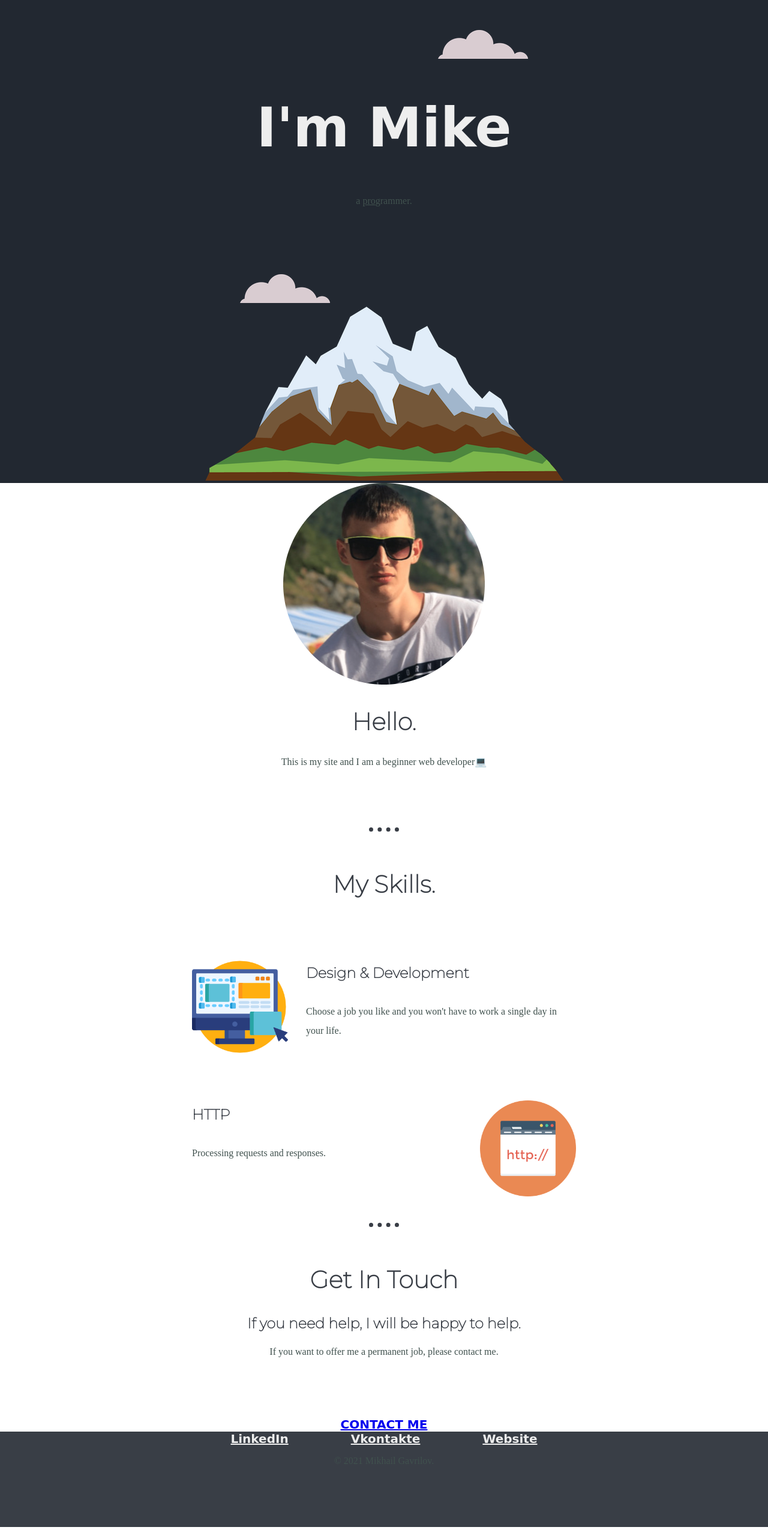
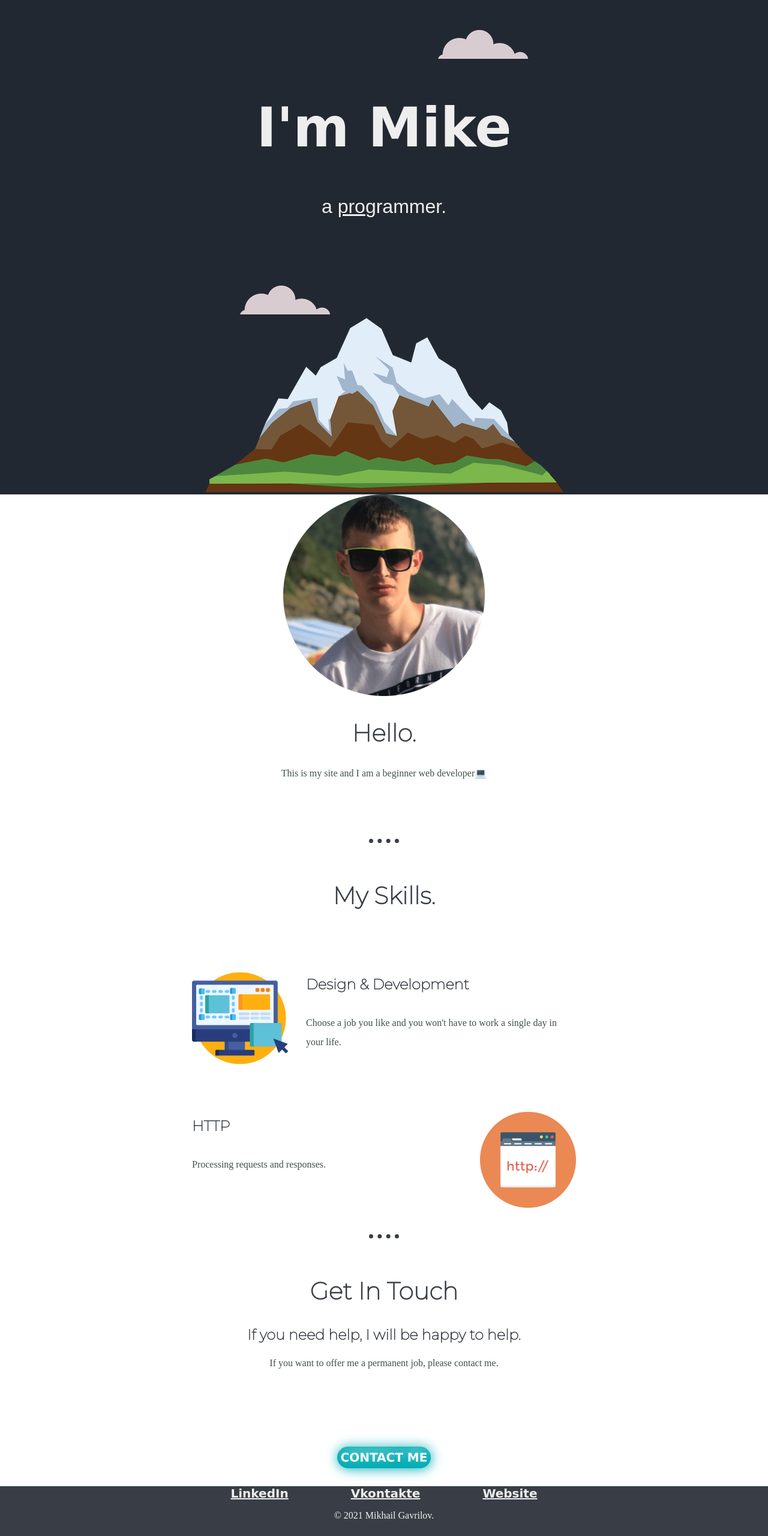
Before and after one commit to MikeGL28/mysite, a plain HTML site: page index.html in a window 1280 px wide. Shown: the whole page at 60% size. Drawn offline with Linux system fonts and the light colour scheme.

Commit message:
Add files via upload

```diff
--- a/index.html
+++ b/index.html
@@ -11,7 +11,7 @@
 <div class="top-container">
     <img class="top-cloud" src="images/cloud.png" alt="cloud-img">
     <h1>I'm Mike</h1>
-    <p>a <span class="pro">pro</span>grammer.</p>
+    <p class="program">a <span class="pro">pro</span>grammer.</p>
     <img class="bottom-cloud" src="images/cloud.png" alt="cloud-img">
     <img src="images/mountain.png" alt="mountain-img">
 
@@ -30,12 +30,12 @@
     <div class="skill-row">
       <img class="design" src="images/ux.png" alt="ux-img">
       <h3>Design & Development</h3>
-      <p>Choose a job you like and you won't have to work a single day in your life.</p>
+      <p class="design-text">Choose a job you like and you won't have to work a single day in your life.</p>
     </div>
     <div class="skill-row">
       <img class="http" src="images/http.png" alt="http-img">
       <h3>HTTP</h3>
-      <p>Processing requests and responses.</p>
+      <p class="http-text">Processing requests and responses.</p>
     </div>
   </div>
   <hr>
@@ -43,7 +43,7 @@
     <h2>Get In Touch</h2>
     <h3>If you need help, I will be happy to help.</h3>
     <p>If you want to offer me a permanent job, please contact me.</p>
-    <a class="btn" href="mailto:gavrilov2809ml@gmail.com">CONTACT ME</a>
+    <a class="BUTTON_LUJ" href="mailto:gavrilov2809ml@gmail.com">CONTACT ME</a>
   </div>
 </div>
 
@@ -52,9 +52,8 @@
   <a class="footer-link" href="https://www.linkedin.com/in/mikhail-gavrilov-616238208/">LinkedIn</a>
   <a class="footer-link" href="https://vk.com/gavrilov_mishka">Vkontakte</a>
   <a class="footer-link" href="https://mikegl28.github.io/mysite/">Website</a>
-  <p>© 2021 Mikhail Gavrilov.</p>
+  <p class="copyright">© 2021 Mikhail Gavrilov.</p>
 </div>
-
 
 </body>
 </html>
--- /dev/null
+++ b/styles.css
@@ -0,0 +1,154 @@
+h1 {
+    color: #EEEEEE;
+    font-size: 562.5%;
+    margin-top: 50px auto 0 auto;
+    font-family: 'Sacramento', cursive;
+}
+
+h2 {
+    color: #393E46;
+    font-family: 'Montserrat', sans-serif;
+    font-size: 2.5em;
+    font-weight: 900;
+}
+
+h3 {
+    font-family: 'Montserrat', sans-serif;
+    color: #393E46;
+    font-weight: 900;
+    font-size: 1.5em;
+}
+
+a {
+    font-family: 'Atma', cursive;
+    font-weight: bold;
+    font-size: 20px;
+
+}
+
+.program {
+    font-family: 'Urbanist', sans-serif;
+    font-size: 2em;
+    color: #EEEEEE;
+
+}
+
+body {
+    text-align: center;
+    margin: 0px;
+    font-family: 'Merriweather', serif;
+}
+
+.top-container {
+    background-color: #222831;
+    position: relative;
+    padding-top: 100px;
+}
+
+.middle-container {
+}
+
+.bottom-container {
+    background-color: #393E46;
+    position: relative;
+    padding-bottom: 1px;
+}
+
+.pro {
+    text-decoration: underline;
+}
+
+.top-cloud {
+    position: absolute;
+    right: 400px;
+    top: 50px;
+}
+
+.bottom-cloud {
+    position: absolute;
+    left: 400px;
+    bottom: 300px;
+}
+
+.skill-row {
+    margin: 100px auto 100px auto;
+    width: 50%;
+    text-align: left;
+    line-height: 2;
+}
+
+.design {
+    width: 25%;
+    float: left;
+    margin-right: 30px;
+}
+
+.http {
+    width: 25%;
+    float: right;
+    margin-left: 30px;
+}
+
+p {
+    color:#40514E;
+    margin-bottom: 100px;
+}
+
+hr {
+       border-style: dotted none none;
+       border-color: #393E46;
+       border-top-width: 7px;
+       width: 20px;
+       padding: 15px;
+}
+
+.BUTTON_LUJ {
+   background: #00ADB5;
+   background-image: -webkit-linear-gradient(top, #00ADB5, #00ADB5);
+   background-image: -moz-linear-gradient(top, #00ADB5, #00ADB5);
+   background-image: -ms-linear-gradient(top, #00ADB5, #00ADB5);
+   background-image: -o-linear-gradient(top, #00ADB5, #00ADB5);
+   background-image: -webkit-gradient(to bottom, #00ADB5, #00ADB5);
+   -webkit-border-radius: 20px;
+   -moz-border-radius: 20px;
+   border-radius: 20px;
+   color: #FFFFFF;
+   font-family: Verdana;
+   font-size: 20px;
+   font-weight: 900;
+   padding: 5px;
+   -webkit-box-shadow: 1px 1px 20px 0 #00ADB5;
+   -moz-box-shadow: 1px 1px 20px 0 #00ADB5;
+   box-shadow: 1px 1px 20px 0 #00ADB5;
+   text-shadow: 0 -10px 25px #FFFFFF;
+   border: solid #00ADB5 1px;
+   text-decoration: none;
+   display: inline-block;
+   cursor: pointer;
+   text-align: center;
+   margin: 30px;
+}
+
+.BUTTON_LUJ:hover {
+   border: solid #337FED 1px;
+   background: #1E62D0;
+   background-image: -webkit-linear-gradient(top, #1E62D0, #3D94F6);
+   background-image: -moz-linear-gradient(top, #1E62D0, #3D94F6);
+   background-image: -ms-linear-gradient(top, #1E62D0, #3D94F6);
+   background-image: -o-linear-gradient(top, #1E62D0, #3D94F6);
+   background-image: -webkit-gradient(to bottom, #1E62D0, #3D94F6);
+   -webkit-border-radius: 20px;
+   -moz-border-radius: 20px;
+   border-radius: 20px;
+   text-decoration: none;
+}
+
+.copyright {
+    color: #EEEEEE;
+}
+
+.footer-link {
+    color: #EEEEEE;
+    padding: 50px;
+    margin-top: 30px;
+}
```
